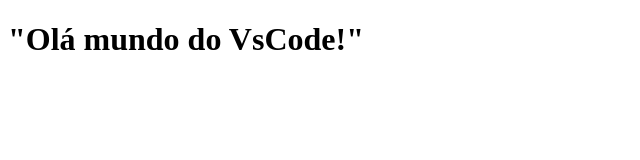
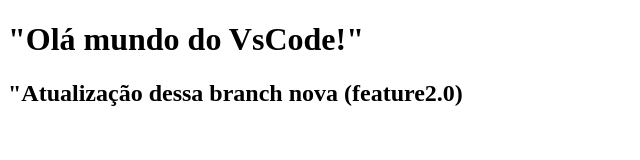
Before and after one commit to romulofreits/analise-homicidios-dolosos-no-ceara, a plain HTML site: page index.html in a window 1280 px wide. Shown: the whole page, without its empty margins (0-640 px from the left). Drawn offline with Linux system fonts and the light colour scheme.

Commit message:
branch nova atualizacao

```diff
--- a/index.html
+++ b/index.html
@@ -7,5 +7,6 @@
 </head>
 <body>
     <h1>"Olá mundo do VsCode!"</h1>
+    <h2>"Atualização dessa branch nova (feature2.0)</h2>
 </body>
 </html>
```
